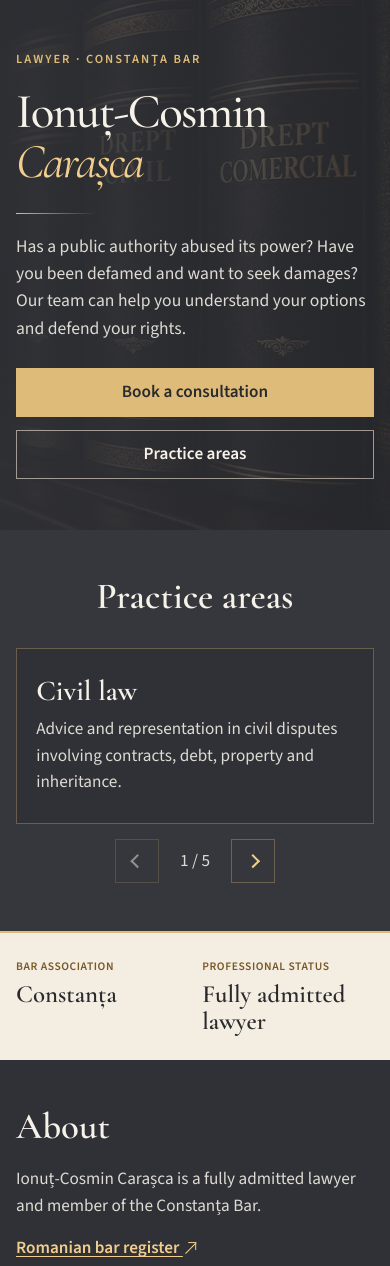
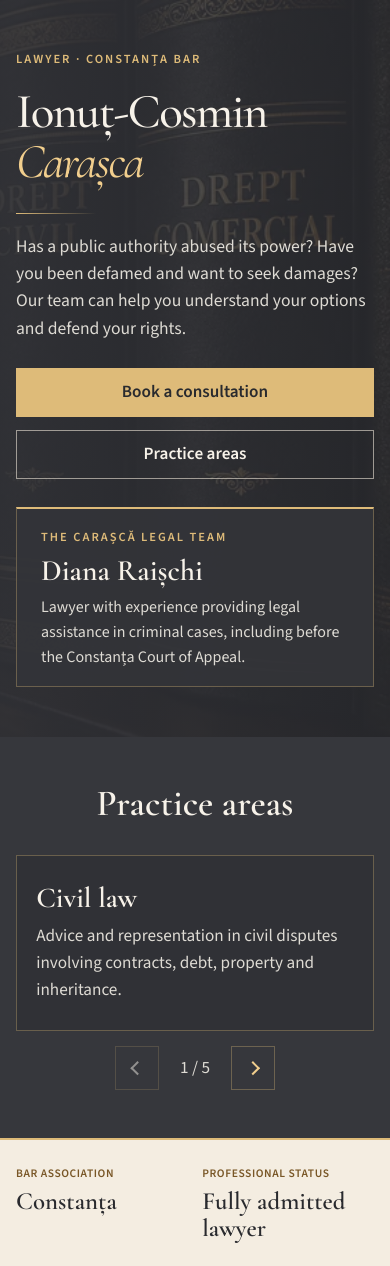
Before and after one commit to ciprianbodu/SITE-AVOCATI, a PHP site: page /en/ in a window 390 px wide. Shown: the part 109-1375 px from the top of the page. Run offline with PHP 8.4, Linux system fonts and the light colour scheme.

Commit message:
Prezintă-o pe Diana Raișchi în echipa Carașcă Legal

```diff
--- a/_AVOCATCARASCA/assets/css/site.css
+++ b/_AVOCATCARASCA/assets/css/site.css
@@ -233,12 +233,21 @@ h3 { font-size: 1.8rem; }
   text-transform: uppercase;
 }
 .hero-actions { display: flex; flex-wrap: wrap; gap: .8rem; }
-.hero-practice {
+.hero-side {
+  display: grid;
   align-self: end;
+  min-width: 0;
+  gap: .85rem;
+}
+.team-member, .hero-practice {
   padding: 1.25rem 1.5rem 1rem;
   border: 1px solid var(--line);
   background: #333438ed;
 }
+.team-member { border-top: 2px solid var(--gold); }
+.team-member .eyebrow { margin-bottom: .55rem; }
+.team-member h2 { margin-bottom: .55rem; font-size: clamp(1.85rem, 3vw, 2.45rem); }
+.team-member-profile { margin: 0; color: var(--light-muted); font-size: 1rem; }
 .hero-practice h2 { margin-bottom: .8rem; font-size: 1.95rem; }
 .hero-practice .practice-card { min-height: 0; padding: .7rem .6rem; }
 .hero-practice .practice-card h3 { font-size: 1.55rem; }
@@ -362,7 +371,8 @@ h3 { font-size: 1.8rem; }
 .footer-links a:hover { color: var(--gold-bright); }
 
 @media (max-width: 950px) {
-  .hero-inner { grid-template-columns: minmax(0, 1fr); }
+  .hero-inner { grid-template-columns: minmax(0, 1fr); gap: 1.75rem; }
+  .hero-side { max-width: 34rem; }
   .hero-practice { display: none; }
   .hero-photo img { object-position: right 46%; }
 }
--- a/_AVOCATCARASCA/partials/content.php
+++ b/_AVOCATCARASCA/partials/content.php
@@ -7,6 +7,7 @@ $site = [
     'brandName' => 'CARAȘCĂ',
     'givenName' => 'Ionuț-Cosmin',
     'surname' => 'Carașca',
+    'teamMember' => 'Diana Raișchi',
     'telephone' => '+40723041952',
     'telephoneDisplay' => '0723 041 952',
     'region' => 'Constanța',
@@ -29,6 +30,8 @@ $copy = [
         'nextPractice' => 'Aria de practică următoare',
         'profile' => 'Despre avocat',
         'profileText' => 'Ionuț-Cosmin Carașca este avocat definitiv în Baroul Constanța.',
+        'teamHeading' => 'Echipa Carașcă Legal',
+        'teamMemberProfile' => 'Avocat cu experiență în asistență judiciară în cauze penale, inclusiv în fața Curții de Apel Constanța.',
         'barLink' => 'Tabloul avocaților',
         'heroIntro' => 'Ai suferit un abuz din partea unei instituții publice? Ai fost calomniat și vrei să ceri daune morale? Echipa noastră te ajută să îți înțelegi opțiunile și să îți aperi drepturile.',
         'consultation' => 'Programează o consultație',
@@ -64,6 +67,8 @@ $copy = [
         'nextPractice' => 'Next practice area',
         'profile' => 'About',
         'profileText' => 'Ionuț-Cosmin Carașca is a fully admitted lawyer and member of the Constanța Bar.',
+        'teamHeading' => 'The Carașcă Legal team',
+        'teamMemberProfile' => 'Lawyer with experience providing legal assistance in criminal cases, including before the Constanța Court of Appeal.',
         'barLink' => 'Romanian bar register',
         'heroIntro' => 'Has a public authority abused its power? Have you been defamed and want to seek damages? Our team can help you understand your options and defend your rights.',
         'consultation' => 'Book a consultation',
--- a/_AVOCATCARASCA/partials/page.php
+++ b/_AVOCATCARASCA/partials/page.php
@@ -112,6 +112,12 @@
                         <a class="button button-outline" href="#practica"><?= esc($labels['practice']) ?></a>
                     </div>
                 </div>
+                <div class="hero-side">
+                    <article class="team-member" aria-labelledby="team-member-name">
+                        <p class="eyebrow"><?= esc($labels['teamHeading']) ?></p>
+                        <h2 id="team-member-name"><?= esc($site['teamMember']) ?></h2>
+                        <p class="team-member-profile"><?= esc($labels['teamMemberProfile']) ?></p>
+                    </article>
                     <aside class="hero-practice" aria-labelledby="hero-practice-title">
                         <h2 id="hero-practice-title"><?= esc($labels['practice']) ?></h2>
                         <?php
@@ -120,6 +126,7 @@
                         require __DIR__ . '/practice-slider.php';
                         ?>
                     </aside>
+                </div>
             </div>
         </section>
         <section id="practica" class="band">
```
Also changed, not shown: _AVOCATCARASCA/README.md. Lines whose indentation alone changed are shown as unchanged.
